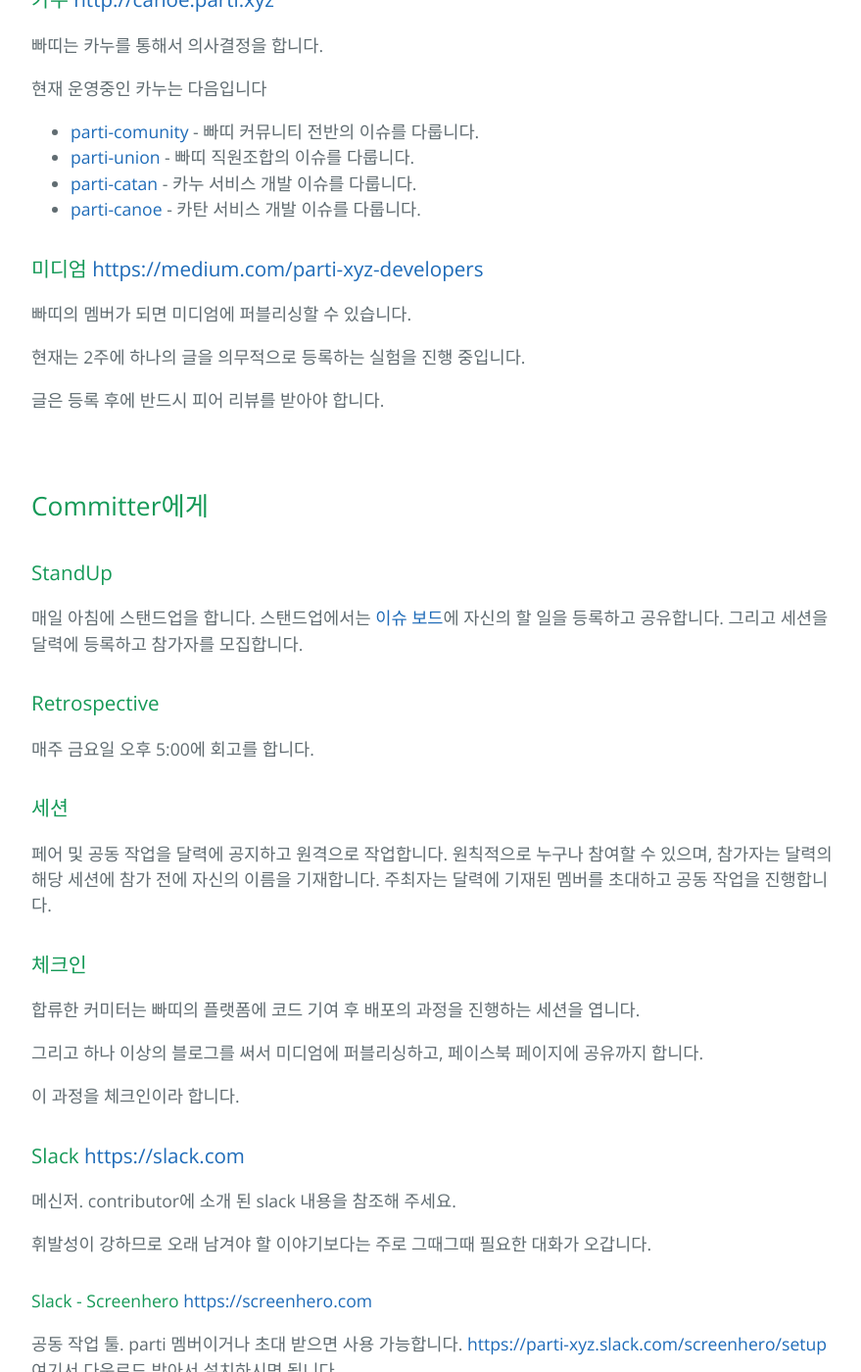
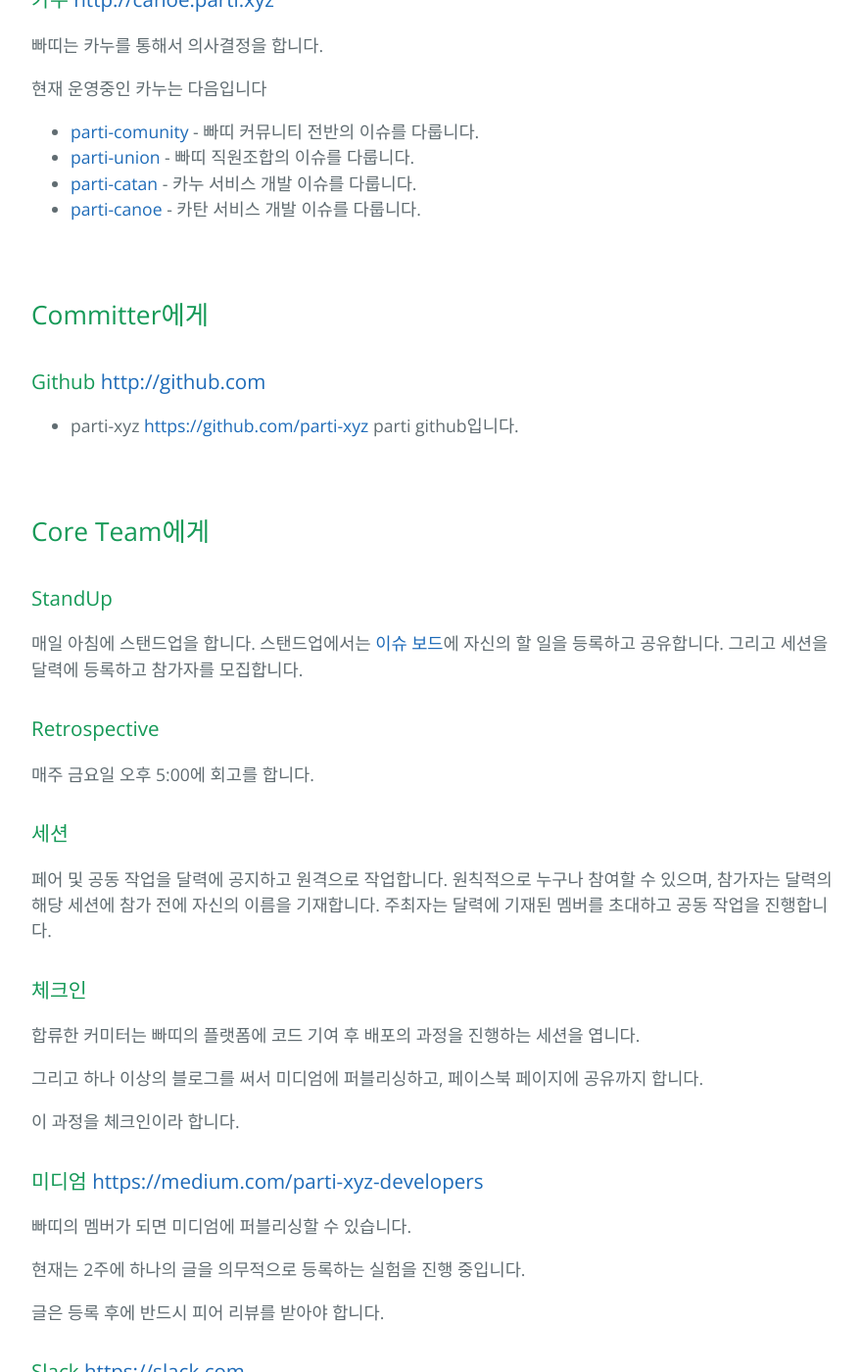
Before and after one commit to parti-coop/parti-group, a Jekyll site: the page built from docs/process.md, in a window 1280 px wide and 1400 px high, scrolled down 1026 px. Shown: the whole window at 98% size, without its empty margins (192-1071 px from the left). Built offline with Jekyll 4.4.1, drawn with Linux system fonts in a browser that asks for light colours; some of the changed lines change nothing that is shown.

Commit message:
Update process.md
커미터 가이드 영역 추가

```diff
--- a/docs/process.md
+++ b/docs/process.md
@@ -35,17 +35,17 @@
 * [parti-catan](http://canoe.parti.xyz/parti-catan) - 카누 서비스 개발 이슈를 다룹니다.
 * [parti-canoe](http://canoe.parti.xyz/parti-canoe) - 카탄 서비스 개발 이슈를 다룹니다.
 
-### 미디엄 <https://medium.com/parti-xyz-developers>
+&nbsp;
 
-빠띠의 멤버가 되면 미디엄에 퍼블리싱할 수 있습니다.
+## Committer에게
 
-현재는 2주에 하나의 글을 의무적으로 등록하는 실험을 진행 중입니다.
+### Github <http://github.com>
 
-글은 등록 후에 반드시 피어 리뷰를 받아야 합니다.
+- parti-xyz <https://github.com/parti-xyz> parti github입니다.
 
 &nbsp;
 
-## Committer에게
+## Core Team에게
 
 ### StandUp
 
@@ -66,6 +66,14 @@
 그리고 하나 이상의 블로그를 써서 미디엄에 퍼블리싱하고, 페이스북 페이지에 공유까지 합니다.
 
 이 과정을 체크인이라 합니다.
+
+### 미디엄 <https://medium.com/parti-xyz-developers>
+
+빠띠의 멤버가 되면 미디엄에 퍼블리싱할 수 있습니다.
+
+현재는 2주에 하나의 글을 의무적으로 등록하는 실험을 진행 중입니다.
+
+글은 등록 후에 반드시 피어 리뷰를 받아야 합니다.
 
 ### Slack <https://slack.com>
 
```
